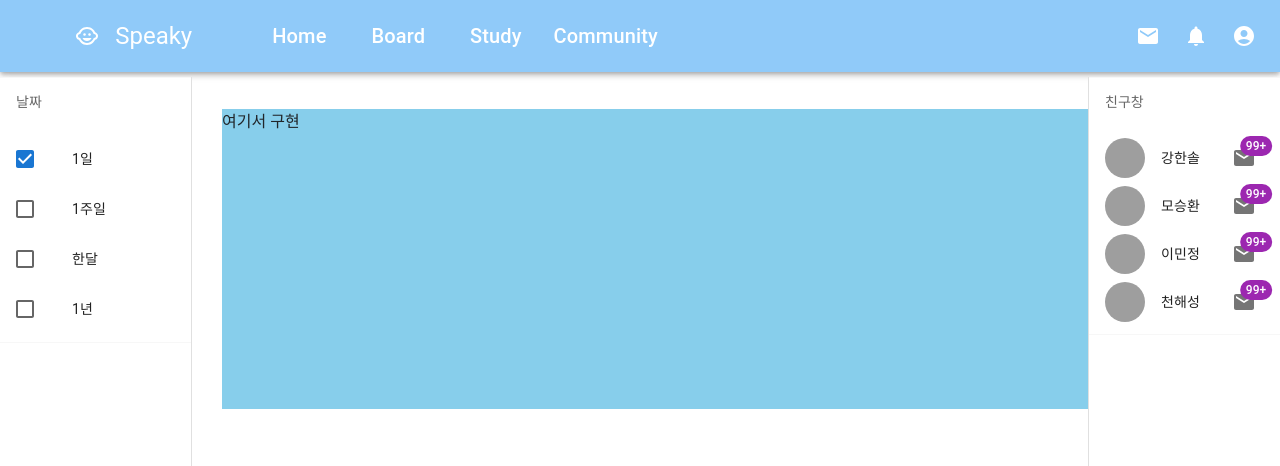
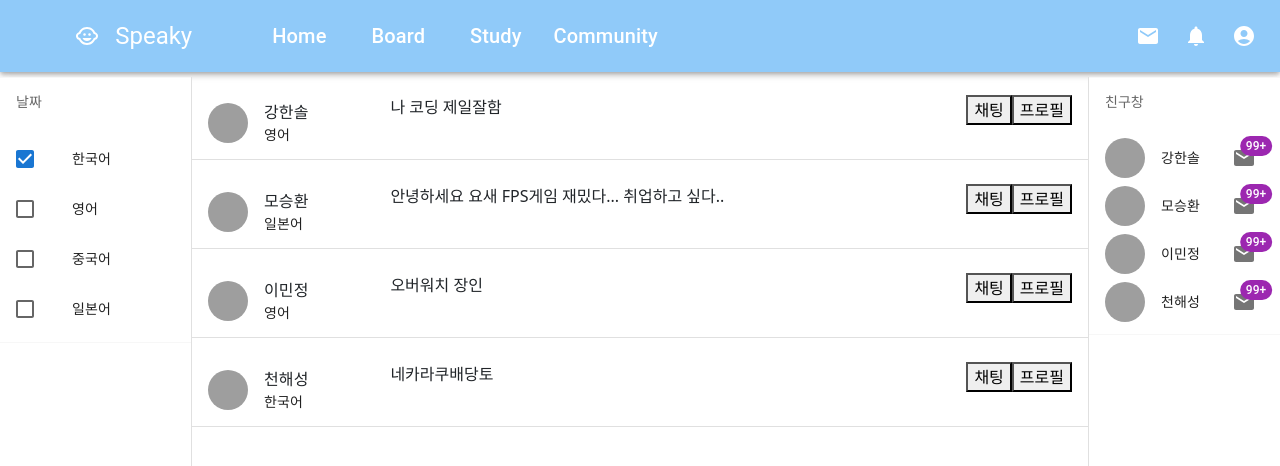
Before and after one commit to SPEAKIES/SPEAKY, a React (Create React App) app in the folder speaky_front/: page /community in a window 1280 px wide. Shown: the top 466 px of the page. Built offline with nearby package versions, Linux system fonts and the light colour scheme; grey boxes are pictures that could not be loaded.

Commit message:
자유게시판 수정

```diff
--- a/speaky_front/src/components/BoardCard.js
+++ b/speaky_front/src/components/BoardCard.js
@@ -16,7 +16,7 @@ import ExpandMoreIcon from '@mui/icons-material/ExpandMore';
 import MoreVertIcon from '@mui/icons-material/MoreVert';
 import FavoriteBorderIcon from '@mui/icons-material/FavoriteBorder';
 import TextField from '@mui/material/TextField';
-
+import Comment from './Comment';
 const ExpandMore = styled((props) => {
   const { expand, ...other } = props;
   return <IconButton {...other} />;
@@ -43,6 +43,7 @@ export default function BoardCard(props) {
   const [heart,setHeart] = useState(props.data.contentHeart);
   const handleExpandClick = () => {
     setExpanded(!expanded);
+    //댓글 데이터베이스 가지고 와야함.
   };
   //하트 부분 클릭했을때 fetch로 하트 증가 시켜주고 나서 하트 갯수 data를 다시 받아야함.
   const heartClick = () =>{
@@ -118,15 +119,7 @@ export default function BoardCard(props) {
           onKeyPress={commentCheck}
         />
         </div>
-        <div style={{display:'flex',backgroundColor:'#F2F3F5',borderRadius:20}}>
-          <Avatar sx={{ bgcolor: red[500], margin:'10px'}} aria-label="recipe">
-              사진
-            </Avatar>
-            <div>
-            <div>유저 이름</div>
-           <div>댓글 내용</div>
-            </div>
-        </div>
+        <Comment/>
         </CardContent>
       </Collapse>
     </Card>
--- a/speaky_front/src/components/CheckboxList.js
+++ b/speaky_front/src/components/CheckboxList.js
@@ -6,7 +6,7 @@ import ListItemIcon from "@mui/material/ListItemIcon";
 import ListItemText from "@mui/material/ListItemText";
 import Checkbox from "@mui/material/Checkbox";
 
-export default function CheckboxList() {
+export default function CheckboxList(props) {
   const [checked, setChecked] = React.useState([0]);
 
   const handleToggle = (value) => () => {
@@ -24,7 +24,7 @@ export default function CheckboxList() {
 
   return (
     <List sx={{ width: "100%", maxWidth: 360, bgcolor: "background.paper" }}>
-      {['1일','1주일', '한달', '1년'].map((value, index) => {
+      {props.data.map((value, index) => {
         const labelId = `checkbox-list-label-${index}`;
 
         return (
--- /dev/null
+++ b/speaky_front/src/components/Comment.js
@@ -0,0 +1,16 @@
+import React from 'react'
+import Avatar from '@mui/material/Avatar';
+import { red } from '@mui/material/colors';
+export default function Comment(props) {
+  return (
+    <div style={{display:'flex',backgroundColor:'#F2F3F5',borderRadius:20}}>
+    <Avatar sx={{ bgcolor: red[500], margin:'10px'}} aria-label="recipe">
+        사진
+      </Avatar>
+    <div>
+      <div style={{fontSize:13}}>유저 이름</div>
+      <div style={{fontSize:18}}>댓글 내용</div>
+    </div>
+  </div>
+  )
+}
--- a/speaky_front/src/components/CommunityList.js
+++ b/speaky_front/src/components/CommunityList.js
@@ -1,9 +1,17 @@
 import React from 'react'
+import Userlist from './Userlist'
+export default function CommunityList() {
+  const userListdata =[{userName:'강한솔',userComment:'나 코딩 제일잘함',language:'영어'},
+  {userName:'모승환',userComment:'안녕하세요 요새 FPS게임 재밌다... 취업하고 싶다..',language:'일본어'},
+  {userName:'이민정',userComment:'오버워치 장인',language:'영어'},
+  {userName:'천해성',userComment:'네카라쿠배당토',language:'한국어'}]
 
-export default function CommunityList() {
   return (
     <div style={{width:'100%',marginTop:'79px'}}>
-        <div style={{width:'100%', height:'300px', backgroundColor:'skyblue',margin:'30px'}}>여기서 구현</div>
+      {userListdata.map((value,index)=>(
+      <Userlist key={index} data={value}/>))
+      }
+
     </div>
 
   )
--- /dev/null
+++ b/speaky_front/src/components/Userlist.js
@@ -0,0 +1,40 @@
+import * as React from 'react';
+import List from '@mui/material/List';
+import ListItem from '@mui/material/ListItem';
+import Divider from '@mui/material/Divider';
+import ListItemText from '@mui/material/ListItemText';
+import ListItemAvatar from '@mui/material/ListItemAvatar';
+import Avatar from '@mui/material/Avatar';
+import Typography from '@mui/material/Typography';
+
+export default function Userlist(props) {
+  return (
+    <List sx={{ width: '100%', maxWidth: '100%', bgcolor: 'background.paper' }}>
+      <ListItem alignItems="flex-start">
+        <ListItemAvatar>
+          <Avatar alt="A" src="해당 유저 이미지 경로" />
+        </ListItemAvatar>
+        <ListItemText
+          primary={props.data.userName}
+          secondary={
+            <React.Fragment>
+              <Typography
+                sx={{ display: 'inline' }}
+                component="span"
+                variant="body2"
+                color="text.primary"
+              >
+              {props.data.language}
+              </Typography>
+            </React.Fragment>
+          }
+        />
+        <div style={{width:'45vw'}}>{props.data.userComment}</div>
+        <button>채팅</button>
+        <button>프로필</button>
+
+      </ListItem>
+      <Divider variant="fullWidth" component="li" />
+    </List>
+  );
+}
--- a/speaky_front/src/components/WirteModal.js
+++ b/speaky_front/src/components/WirteModal.js
@@ -124,8 +124,6 @@ export default function WirteModal(props) {
           </Content>
           <input type="file" accept="image/*"
              onChange={saveImage}
-        // 클릭할 때 마다 file input의 value를 초기화 하지 않으면 버그가 발생할 수 있다
-        // 사진 등록을 두개 띄우고 첫번째에 사진을 올리고 지우고 두번째에 같은 사진을 올리면 그 값이 남아있음!
              onClick={(e) => e.target.value = null}
              ref={refParam => inputRef = refParam}
              style={{display: "none"}}
--- a/speaky_front/src/pages/Community.js
+++ b/speaky_front/src/pages/Community.js
@@ -8,6 +8,7 @@ import FollowList from '../components/FollowList';
 import CheckboxList from '../components/CheckboxList';
 import CommunityList from '../components/CommunityList';
 const drawerWidth = '15%';
+
 export default function Community() {
   const FollowListData= [
     {userName:'강한솔',
@@ -18,8 +19,8 @@ export default function Community() {
     userImage:'경로',},
     {userName:'천해성',
     userImage:'경로',},
-
   ]
+  const checkListdata =['한국어','영어', '중국어', '일본어']
   return (
     <>
     <Header/>
@@ -43,7 +44,7 @@ export default function Community() {
         <ListSubheader component="div" id="nested-list-subheader">
           날짜
         </ListSubheader>
-        <CheckboxList/>
+        <CheckboxList data ={checkListdata}/>
         <Divider />
 
       </Drawer>
--- a/speaky_front/src/pages/FreeBoard.js
+++ b/speaky_front/src/pages/FreeBoard.js
@@ -56,7 +56,7 @@ export default function FreeBoard() {
     userImage:'경로',},
 
   ]
-
+ const checkListdata =['1일','1주일', '한달', '1년']
 
   return (
     <>
@@ -81,7 +81,7 @@ export default function FreeBoard() {
         <ListSubheader component="div" id="nested-list-subheader">
           날짜
         </ListSubheader>
-        <CheckboxList/>
+        <CheckboxList data={checkListdata}/>
         <Divider />
 
       </Drawer>
```
